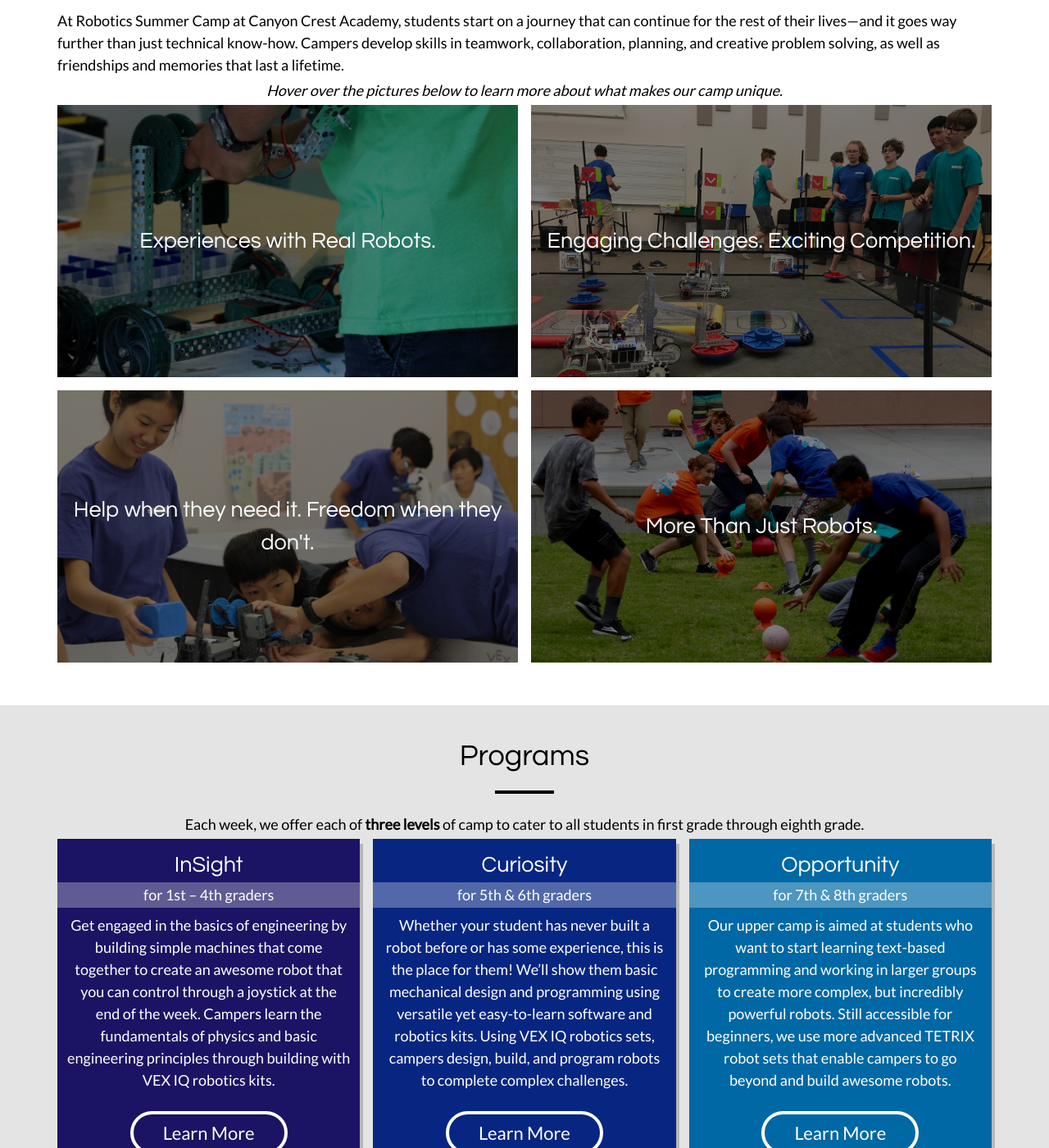
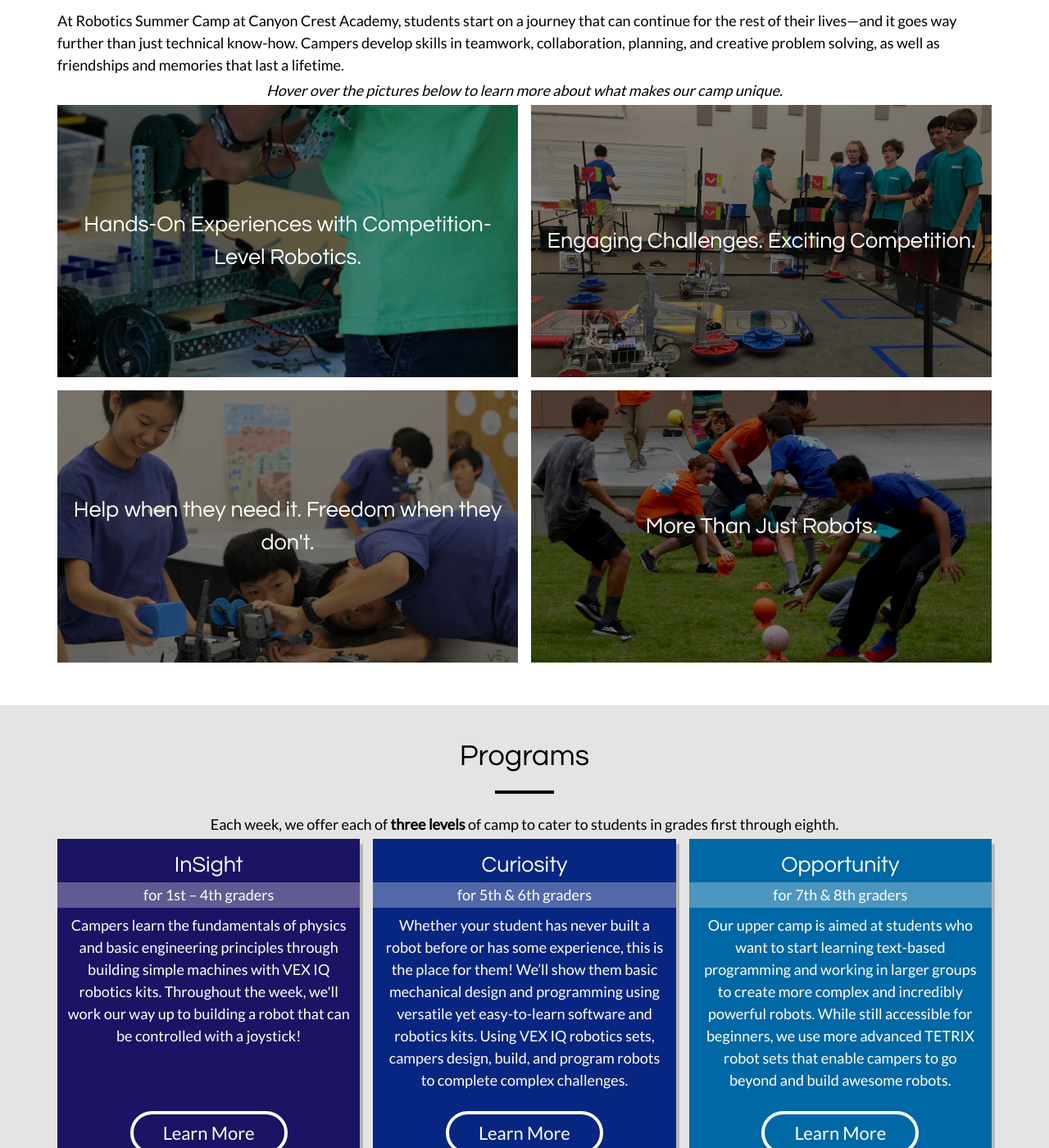
Before and after one commit to Team3128/camp, a Jekyll site: the page built from index.html, in a window 1280 px wide and 1400 px high, scrolled down 630 px. Shown: the whole window at 82% size. Built offline with Jekyll 4.4.1, drawn with Linux system fonts in a browser that asks for light colours; nearby versions of some CDN libraries; some of the changed text lies outside the part shown.

Commit message:
smol tweaks

```diff
--- a/_data/benefits.yml
+++ b/_data/benefits.yml
@@ -1,4 +1,4 @@
-- title: Experiences with Real Robots.
+- title: Hands-On Experiences with Competition-Level Robotics.
   bg: robot.jpg
   description: Throughout the course of the week, students work directly with the same robotics systems used by middle and high schoolers around the world in global robotics competitions.
 
--- a/_data/levels.yml
+++ b/_data/levels.yml
@@ -4,9 +4,8 @@
   ages: 6 – 10 years
   price: $410
   description:
-    Get engaged in the basics of engineering by building simple machines that come together to create an awesome robot
-    that you can control through a joystick at the end of the week. Campers learn the fundamentals of physics and basic
-    engineering principles through building with VEX IQ robotics kits.
+    Campers learn the fundamentals of physics and basic engineering principles through building simple machines with VEX
+    IQ robotics kits. Throughout the week, we'll work our way up to building a robot that can be controlled with a joystick!
   image_align: top
   long_description:
     This summer, we have an awesome camp for our elementary students! Get started by building simple machines that come
@@ -44,8 +43,8 @@
   image_align: bottom
   description:
     Our upper camp is aimed at students who want to start learning text-based programming and working in larger groups to create
-    more complex, but incredibly powerful robots. Still accessible for beginners, we use more advanced TETRIX robot sets that enable campers
-    to go beyond and build awesome robots.
+    more complex and incredibly powerful robots. While still accessible for beginners, we use more advanced TETRIX robot sets that
+    enable campers to go beyond and build awesome robots.
   long_description:
     This summer, we’re proud to offer a week of fun where campers can come and build awesome robots, run around, and have fun.
     All week we’ll be using TETRIX robot sets to build robots that complete complex challenges that teach campers mechanical and
--- a/index.html
+++ b/index.html
@@ -41,7 +41,7 @@ layout: default
 
     <div class="why" id="whycamp">
         <div class="wrapper block">
-            <h1 class="short">What Camp Offers</h1>
+            <h1 class="short">What Happens At Camp?</h1>
             <hr>
             <div>
                 At Robotics Summer Camp at Canyon Crest Academy, students start on a journey that can continue for the rest of their lives—and it goes way further than just technical know-how. Campers develop skills in teamwork, collaboration, planning, and creative problem solving, as well as friendships and memories that last a lifetime.
@@ -82,7 +82,7 @@ layout: default
         <div class="wrapper block">
             <h1>Programs</h1>
             <hr>
-            Each week, we offer each of <b>three levels</b> of camp to cater to all students in first grade through eighth grade.
+            Each week, we offer each of <b>three levels</b> of camp to cater to students in grades first through eighth.
 
             {% include levels.html %}
         </div>
--- a/programs.html
+++ b/programs.html
@@ -8,7 +8,7 @@ layout: default
         <h1 class="short">Our Programs</h1>
         <hr>
         <div>
-        Each week, we offer each of <b>three levels</b> of camp to cater to all students in first grade through eighth grade.
+        Each week, we offer each of <b>three levels</b> of camp to cater to students in grades first through eighth.
         </div>
 
         {% include levels.html %}
--- a/register.html
+++ b/register.html
@@ -39,7 +39,7 @@ layout: default
             <h1 class="short">Our Programs</h1>
             <hr>
             <div>
-            Each week, we offer each of <b>three levels</b> of camp to cater to all students in first grade through eighth grade.
+            Each week, we offer each of <b>three levels</b> of camp to cater to students in grades first through eighth.
             </div>
 
             {% include levels.html %}
```
